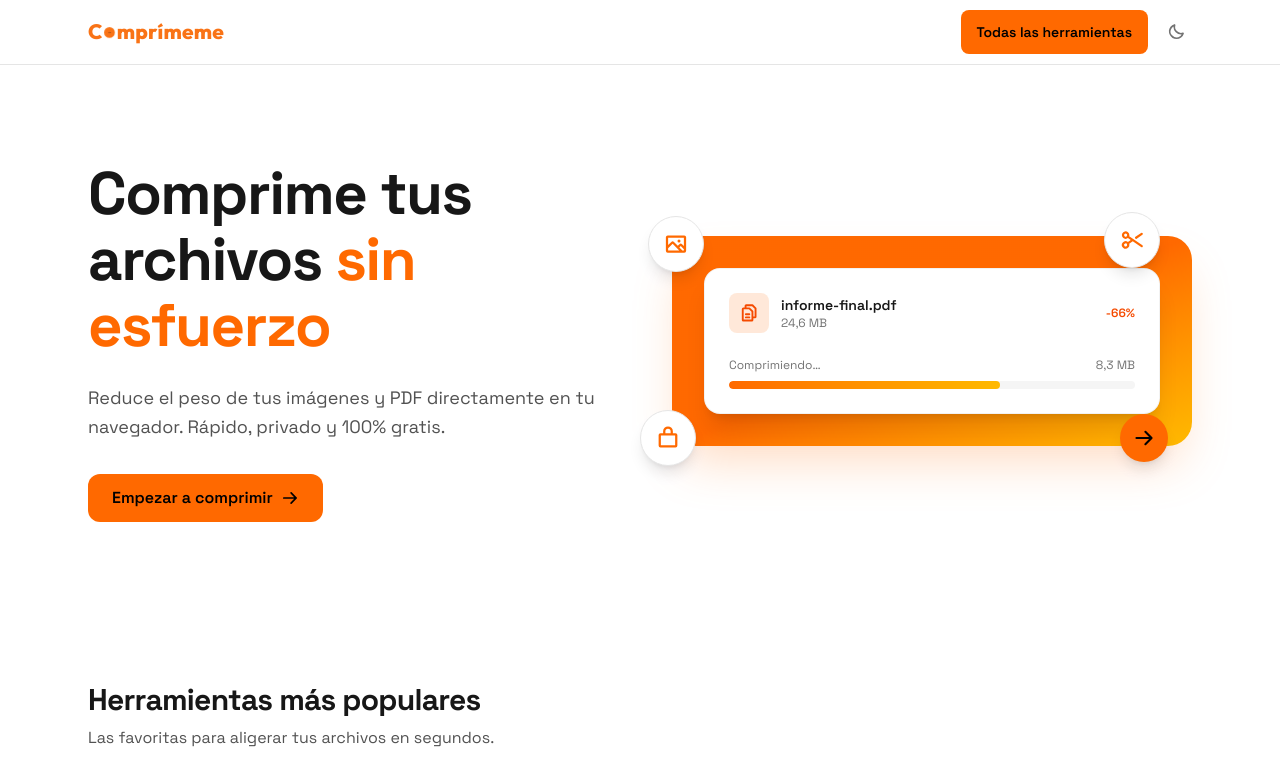
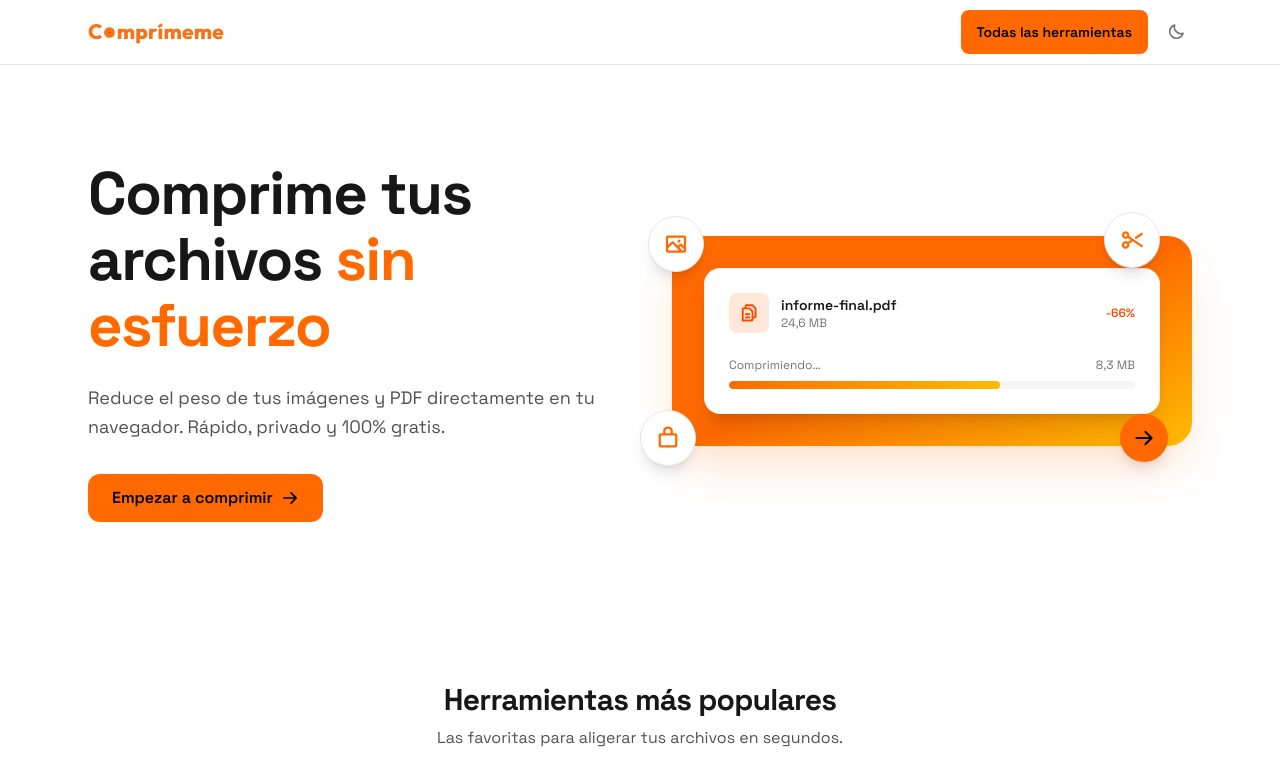
Before and after one commit to dereckbardi/compresor-universal, a Next.js app: page / in a window 1280 px wide. Shown: the top 781 px of the page. Built offline with nearby package versions, Linux system fonts and the light colour scheme.

Commit message:
Home: centrar título 'Herramientas más populares' y su subtítulo

```diff
--- a/src/components/Home.tsx
+++ b/src/components/Home.tsx
@@ -167,13 +167,11 @@ export default function Home() {
 
       {/* Herramientas más populares */}
       <section className="max-w-6xl mx-auto px-4 sm:px-6 py-16 sm:py-20">
-        <div className="flex items-end justify-between gap-4 mb-8">
-          <div>
-            <h2 className="text-2xl sm:text-3xl font-bold tracking-tight">Herramientas más populares</h2>
-            <p className="mt-2 text-neutral-600 dark:text-neutral-400">
-              Las favoritas para aligerar tus archivos en segundos.
-            </p>
-          </div>
+        <div className="text-center mb-8">
+          <h2 className="text-2xl sm:text-3xl font-bold tracking-tight">Herramientas más populares</h2>
+          <p className="mt-2 text-neutral-600 dark:text-neutral-400">
+            Las favoritas para aligerar tus archivos en segundos.
+          </p>
         </div>
 
         <div className="grid grid-cols-1 sm:grid-cols-2 lg:grid-cols-3 gap-4">
```
